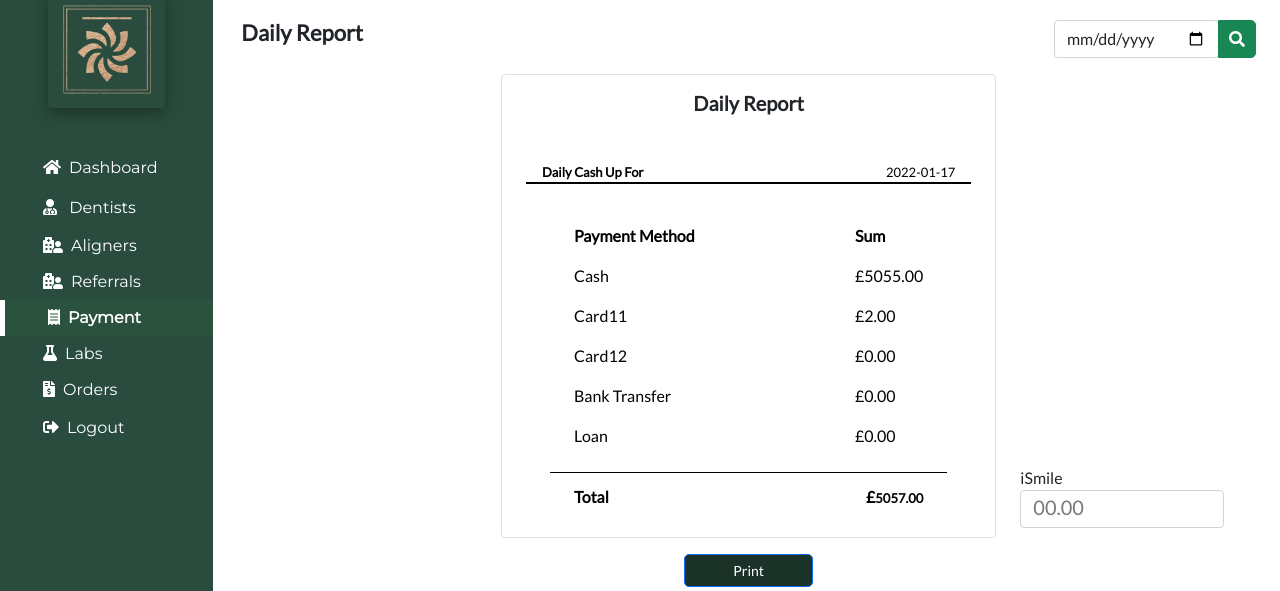
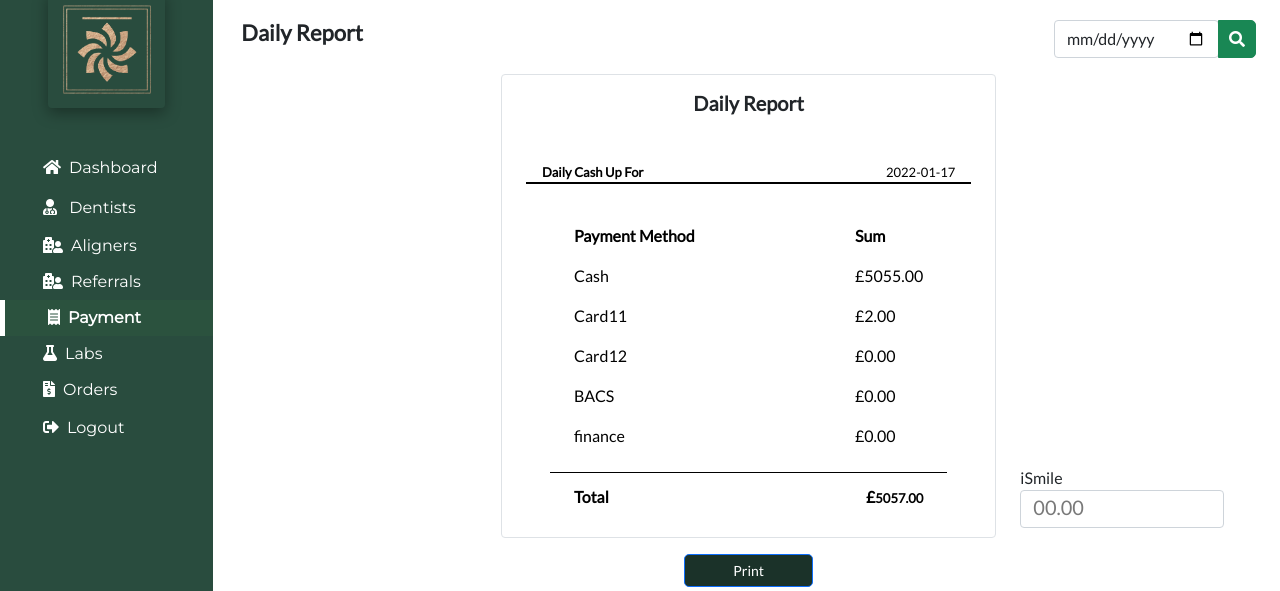
Before and after one commit to TayyabImran009/scheduleEntries, a Django app: page /paymentdailyreport in a window 1280 px wide. Shown: the part 49-640 px from the top of the page. Run offline with Django 3.2, Linux system fonts and the light colour scheme; a user stored in the database is signed in; data comes from the database, SQL or seed files in the repository; both versions use the stored data as it was after the commit; parts of the project's set-up code (start-up, migrations or seed data) failed here and were passed over; some libraries are stand-ins or nearby versions.

Commit message:
change filters and archive all

```diff
--- a/portfolioApp/templates/paymentdailyreport.html
+++ b/portfolioApp/templates/paymentdailyreport.html
@@ -48,8 +48,8 @@
 <p class="my-3" style="font-size:13px;">Cash</p>
 <p class="my-3" style="font-size:13px;">Card11</p>
 <p class="my-3" style="font-size:13px;">Card12</p>
-<p class="my-3" style="font-size:13px;">Bank Transfer</p>
-<p class="my-3" style="font-size:13px;">Loan</p>
+<p class="my-3" style="font-size:13px;">BACS</p>
+<p class="my-3" style="font-size:13px;">finance</p>
 </div>
 
 <div class="sum text-left">
@@ -57,8 +57,8 @@
 <p class="my-3" style="font-size:13px;">£{{cashsum|floatformat:2}}</p>
 <p class="my-3" style="font-size:13px;">£{{card11sum|floatformat:2}}</p>
 <p class="my-3" style="font-size:13px;">£{{card14sum|floatformat:2}}</p>
-<p class="my-3" style="font-size:13px;">£{{banktransfersum|floatformat:2}}</p>
-<p class="my-3" style="font-size:13px;">£{{loansum|floatformat:2}}</p>
+<p class="my-3" style="font-size:13px;">£{{BACS|floatformat:2}}</p>
+<p class="my-3" style="font-size:13px;">£{{finance|floatformat:2}}</p>
 </div>
 
 </div>
--- a/portfolioApp/templates/paymentfullreport.html
+++ b/portfolioApp/templates/paymentfullreport.html
@@ -120,6 +120,12 @@
 <td class="pt-4"></td>
 <td class="pt-4"></td>
 <td class="pt-4"><b>£{{total|floatformat:2}}</b></td>
+<td class="pt-4">
+  <form action=""method="POST">
+    {% csrf_token %}
+      <input type="submit" class="btn px-2 py-0" value="Archive All" style="background:yellow;font-size:11px;" name="Archive_All">
+    </form>
+</td>
 </tr>
 
 </tbody>
--- a/portfolioApp/views.py
+++ b/portfolioApp/views.py
@@ -708,16 +708,16 @@ def reportsearchresults(request):
     cashsum= Payment.objects.filter(PaymentMethod="Cash",Date=date).aggregate(Sum('Amount')).get('Amount__sum') or 0
     card11sum= Payment.objects.filter(PaymentMethod="Card11",Date=date).aggregate(Sum('Amount')).get('Amount__sum') or 0
     card14sum= Payment.objects.filter(PaymentMethod="Card14",Date=date).aggregate(Sum('Amount')).get('Amount__sum') or 0
-    banktransfersum= Payment.objects.filter(PaymentMethod="Bank Transfer",Date=date).aggregate(Sum('Amount')).get('Amount__sum') or 0
-    loansum= Payment.objects.filter(PaymentMethod="Loan",Date=date).aggregate(Sum('Amount')).get('Amount__sum') or 0
-    total=cashsum+card11sum+card14sum+banktransfersum+loansum
+    BACS= Payment.objects.filter(PaymentMethod="BACS",Date=date).aggregate(Sum('Amount')).get('Amount__sum') or 0
+    finance= Payment.objects.filter(PaymentMethod="Finance",Date=date).aggregate(Sum('Amount')).get('Amount__sum') or 0
+    total=cashsum+card11sum+card14sum+BACS+finance
     context={
         'payment':'active',
         'cashsum':cashsum,
         'card11sum':card11sum,
         'card14sum':card14sum,
-        'banktransfersum':banktransfersum,
-        'loansum':loansum,
+        'BACS':BACS,
+        'finance':finance,
         'date':date ,
         'total':total,
 
@@ -814,16 +814,16 @@ def paymentdailyreport(request):
     cashsum= Payment.objects.filter(Date=date,PaymentMethod="Cash").aggregate(Sum('Amount')).get('Amount__sum') or 0
     card11sum= Payment.objects.filter(Date=date,PaymentMethod="Card11").aggregate(Sum('Amount')).get('Amount__sum') or 0
     card14sum= Payment.objects.filter(Date=date,PaymentMethod="Card14").aggregate(Sum('Amount')).get('Amount__sum') or 0
-    banktransfersum= Payment.objects.filter(Date=date,PaymentMethod="Bank Transfer").aggregate(Sum('Amount')).get('Amount__sum') or 0
-    loansum= Payment.objects.filter(Date=date,PaymentMethod="Loan").aggregate(Sum('Amount')).get('Amount__sum') or 0
-    total=cashsum+card11sum+card14sum+banktransfersum+loansum
+    BACS= Payment.objects.filter(Date=date,PaymentMethod="BACS").aggregate(Sum('Amount')).get('Amount__sum') or 0
+    finance= Payment.objects.filter(Date=date,PaymentMethod="Finance").aggregate(Sum('Amount')).get('Amount__sum') or 0
+    total=cashsum+card11sum+card14sum+BACS+finance
     context={
         'payment':'active',
         'cashsum':cashsum,
         'card11sum':card11sum,
         'card14sum':card14sum,
-        'banktransfersum':banktransfersum,
-        'loansum':loansum,
+        'BACS':BACS,
+        'finance':finance,
         'date':date ,
         'total':total,
 
@@ -836,8 +836,6 @@ def paymentfullreport(request):
     date=datetime.now().strftime("%Y-%m-%d")
     StartDate=date
     EndDate=date
-    allpayments=Payment.objects.filter(Date=date,Status="Pending").order_by('-Date')
-    total= Payment.objects.filter(Date=date,Status="Pending").order_by('-Date').aggregate(Sum('Amount')).get('Amount__sum') or 0
     if "ChangePatientName" in request.POST:
         id=request.POST.get('id')
         editpayments=Payment.objects.get(id=id)
@@ -869,6 +867,13 @@ def paymentfullreport(request):
         editpayments.Status="Archived"
         editpayments.save()
 
+    if "Archive_All" in request.POST:
+        editpayments=Payment.objects.all()
+        for editpayment in editpayments:
+            editpayment.Status="Archived"
+            editpayment.save()
+    allpayments=Payment.objects.filter(Date=date,Status="Pending").order_by('-Date')
+    total= Payment.objects.filter(Date=date,Status="Pending").order_by('-Date').aggregate(Sum('Amount')).get('Amount__sum') or 0
     context={
         'payment':'active',
         'allpayments':allpayments,
--- a/tasks.py
+++ b/tasks.py
@@ -1,5 +1,4 @@
 from celery import shared_task
-import sqlite3
 import schedule
 import time
 from portfolioApp.models import Income, RepeatIncome, RepeatExpense, Expense
```
Also changed, not shown: portfolioApp/templates/reportsearchresults.html (+4 -4 lines), db.sqlite3, 1 other file.
